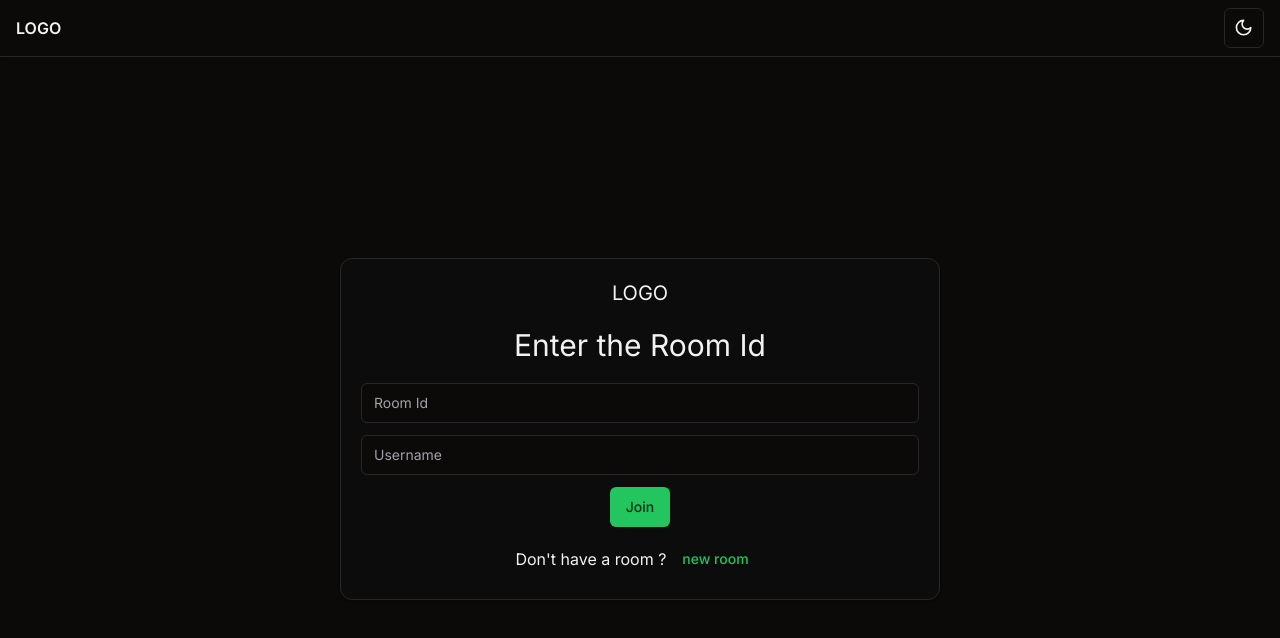
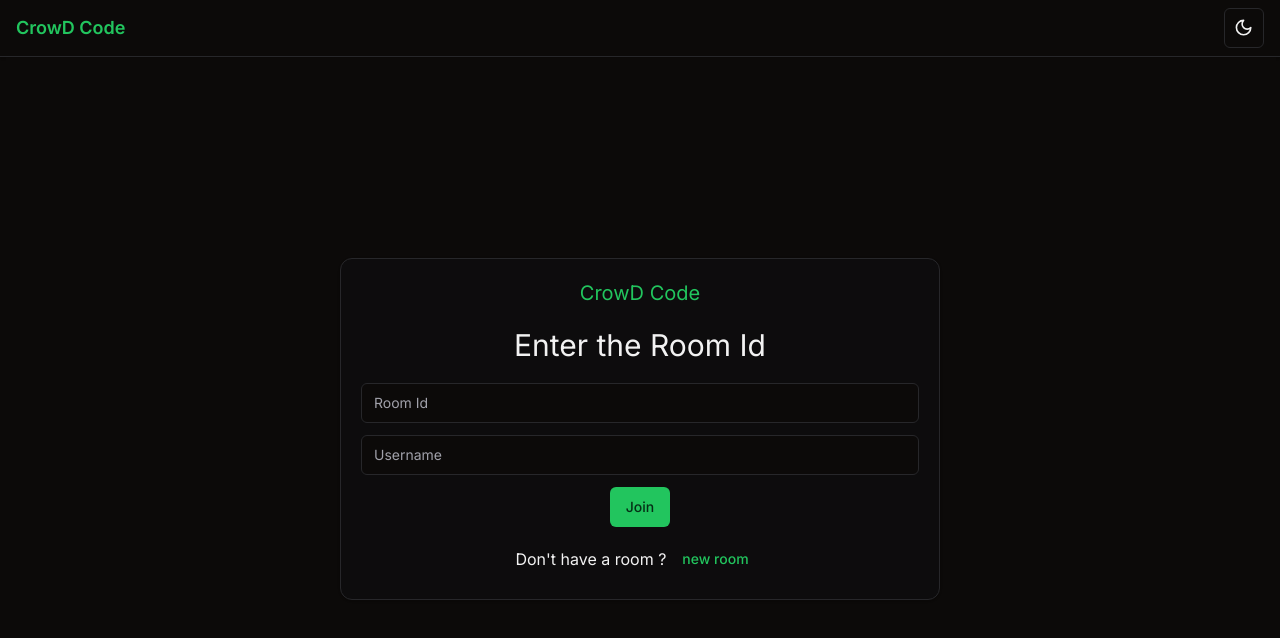
Before and after one commit to bepriyansh/crowdcode, a Next.js app in the folder client0/: page / in a window 1280 px wide. Shown: the top 638 px of the page. Built offline with nearby package versions, Linux system fonts and the light colour scheme.

Commit message:
added logo name : CrowD Code

```diff
--- a/client0/app/page.tsx
+++ b/client0/app/page.tsx
@@ -41,7 +41,7 @@ const Page = () => {
   return (
     <div className='flex justify-center items-center w-full h-full'>
       <div className='flex flex-col justify-center items-center w-full max-w-[600px] gap-3 m-3 p-5 border rounded-xl text-center bg-slate-700/5 shadow'>
-        <div className='text-xl'>LOGO</div>
+        <div className='text-xl text-primary'>CrowD Code</div>
         <div className='text-3xl my-2'>Enter the Room Id</div>
         <Input placeholder='Room Id' value={roomId} onChange={(e) => setRoomId(e.target.value)} onKeyUp={handleInputEnter} />
         <Input placeholder='Username' value={username} onChange={(e) => setUsername(e.target.value)} onKeyUp={handleInputEnter} />
--- a/client0/components/custom/header.tsx
+++ b/client0/components/custom/header.tsx
@@ -5,7 +5,7 @@ import Link from 'next/link'
 const Header = () => {
     return (
         <div className='flex items-center justify-between w-full px-4 py-2 shadow border-b'>
-            <Link href="/" className='font-semibold'>LOGO</Link>
+            <Link href="/" className='font-semibold text-lg text-primary'>CrowD Code</Link>
             <ToggleTheme />
         </div>
     )
```
